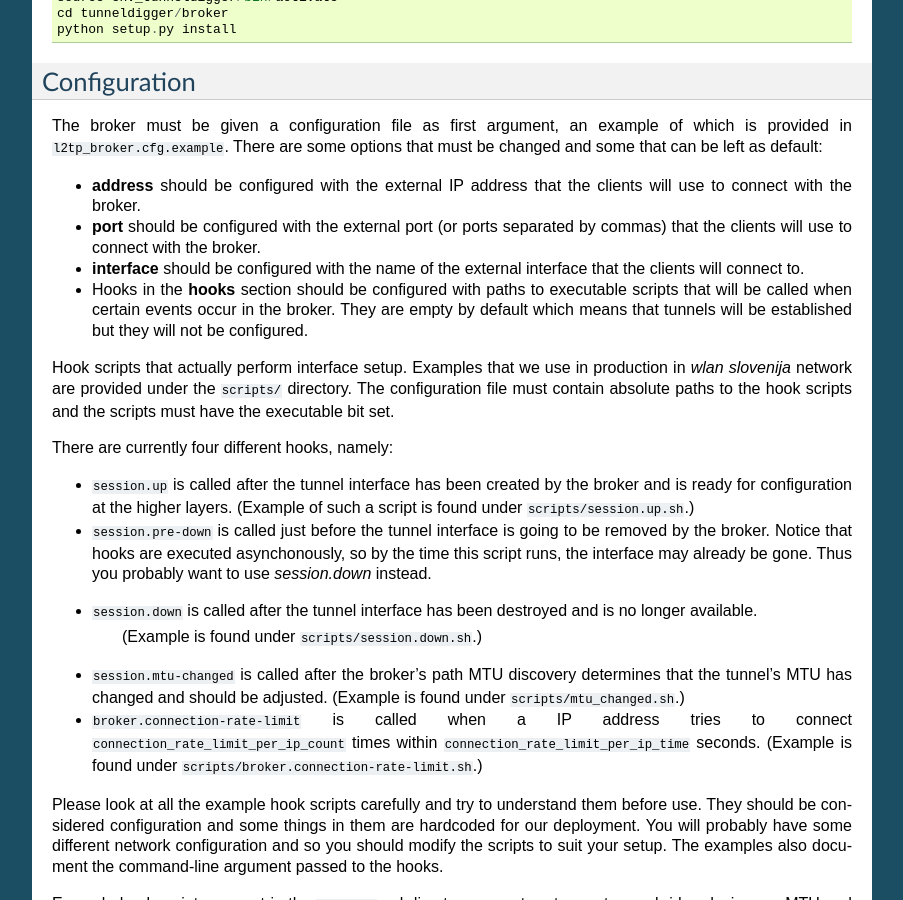
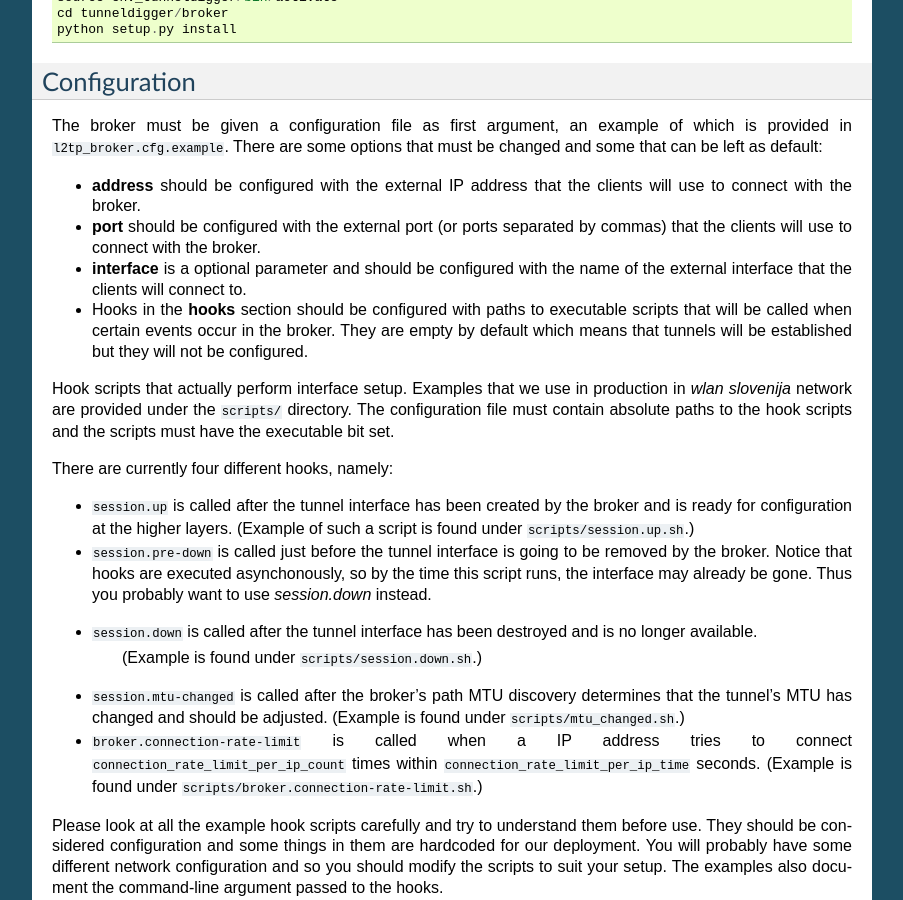
Before and after one commit to wlanslovenija/tunneldigger, a Sphinx documentation site: the page built from docs/server.rst, in a window 1280 px wide and 900 px high, scrolled down 2797 px. Shown: the whole window, without its empty margins (198-1101 px from the left). Built offline with Sphinx 7.4.7, drawn with Linux system fonts in a browser that asks for light colours.

Commit message:
* docs: made interface optional

```diff
--- a/docs/server.rst
+++ b/docs/server.rst
@@ -177,7 +177,7 @@ changed and some that can be left as default:
 
 * **port** should be configured with the external port (or ports separated by commas) that the clients will use to connect with the broker.
 
-* **interface** should be configured with the name of the external interface that the clients will connect to.
+* **interface** is a optional parameter and should be configured with the name of the external interface that the clients will connect to.
 
 * Hooks in the **hooks** section should be configured with paths to executable scripts that will be called when certain events occur in the broker. They are empty by default which means that tunnels will be established but they will not be configured.
 
```
Also changed, not shown: 1 other file.
